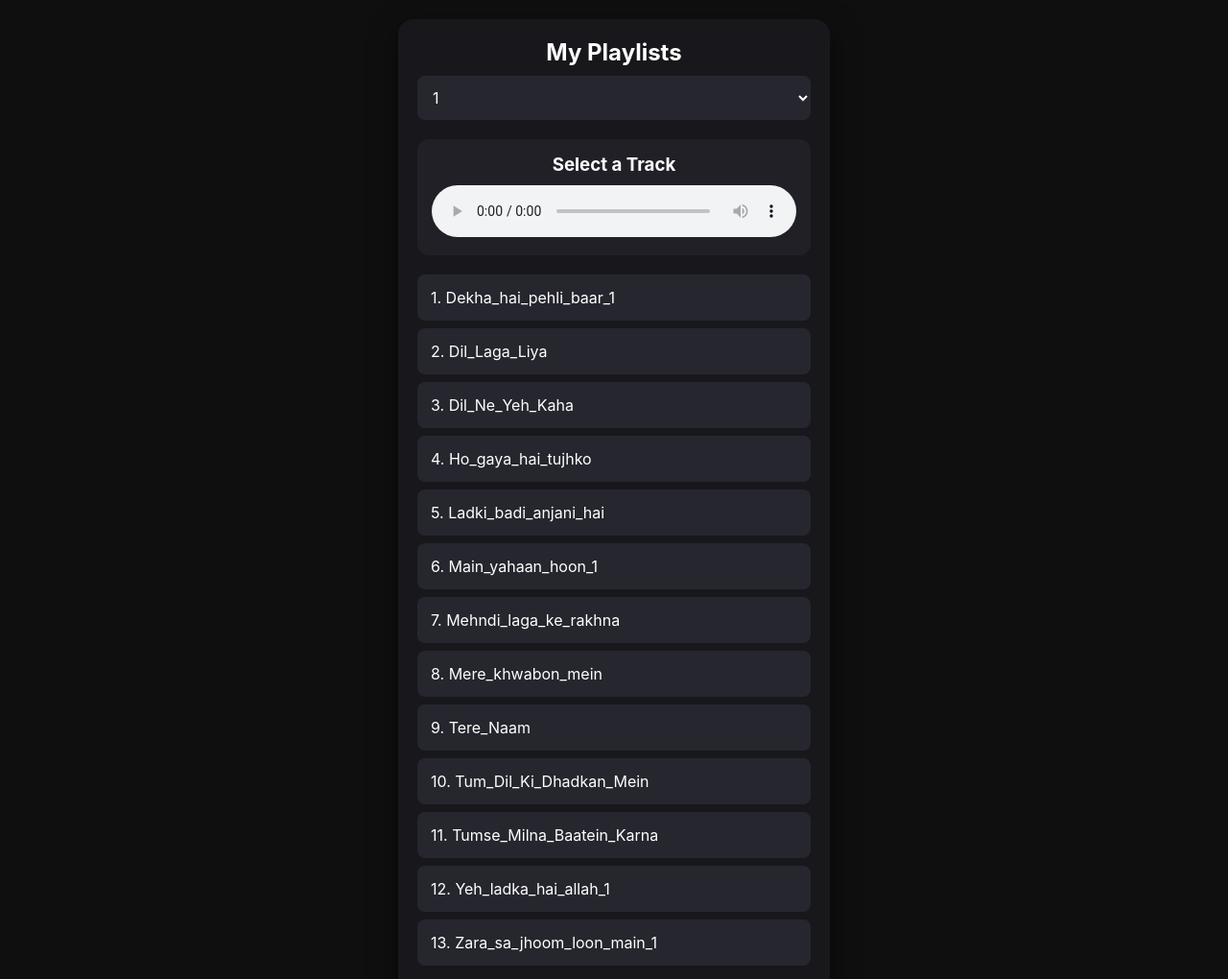
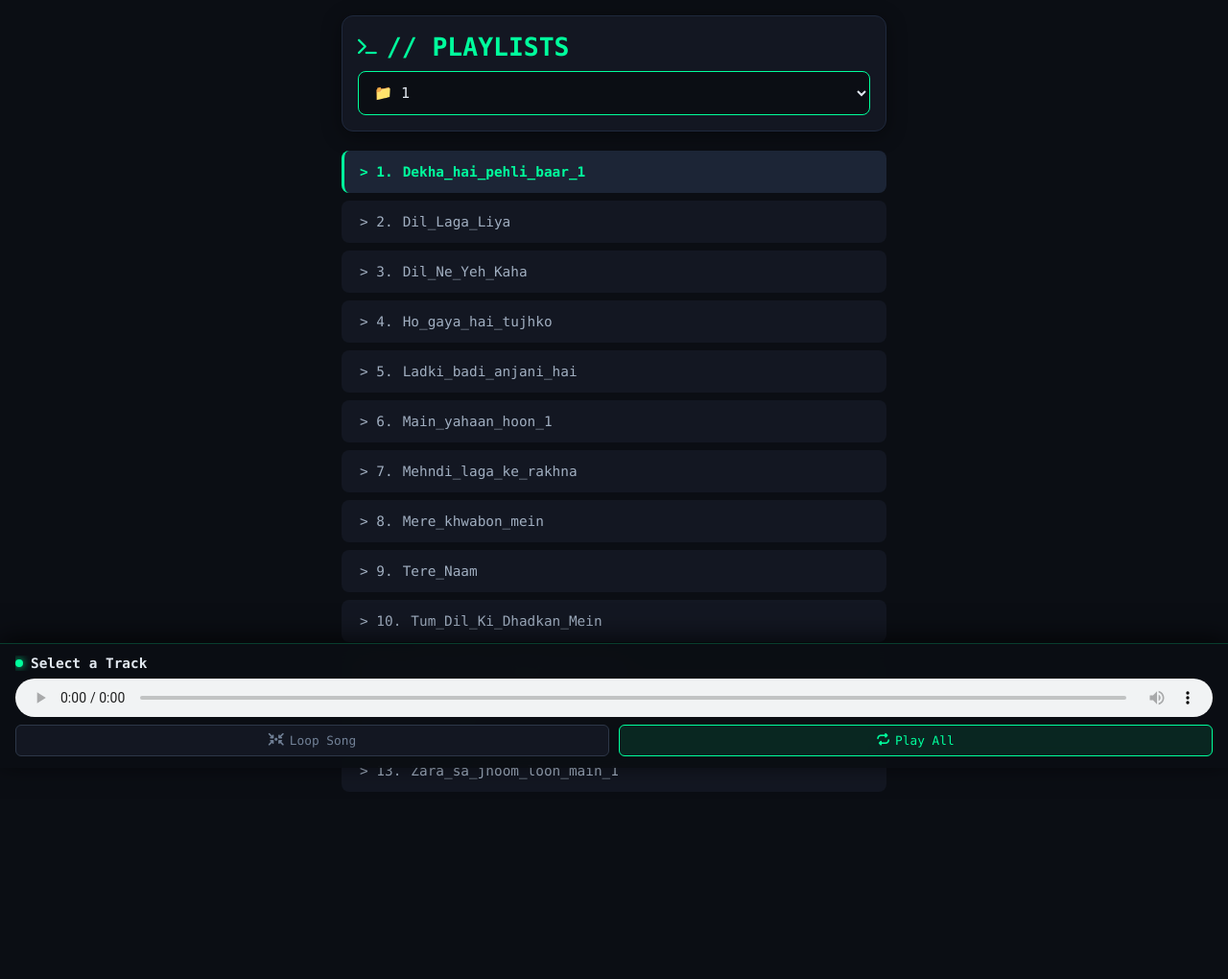
Before and after one commit to md-abdullah-ops/MusicPlayer, a plain HTML site: page index.html in a window 1280 px wide. Shown: the whole page at 96% size. Drawn offline with Linux system fonts and the light colour scheme.

Commit message:
2nd commit

```diff
--- a/app.js
+++ b/app.js
@@ -1,11 +1,17 @@
 let playlistData = [];
 let currentPlaylistIndex = 0;
 let currentTrackIndex = 0;
+
+// Loop modes: 'playlist' | 'track'
+let currentLoopMode = 'playlist';
 
 const selector = document.getElementById('playlist-selector');
 const trackList = document.getElementById('track-list');
 const audioPlayer = document.getElementById('audio-player');
 const currentTitle = document.getElementById('current-title');
+
+const btnLoopTrack = document.getElementById('btn-loop-track');
+const btnLoopPlaylist = document.getElementById('btn-loop-playlist');
 
 // Fetch playlists.json on load
 fetch('playlists.json')
@@ -19,20 +25,25 @@ fetch('playlists.json')
 function initApp() {
     // Populate Playlist Dropdown
     selector.innerHTML = playlistData.map((pl, idx) =>
-        `<option value="${idx}">${pl.name}</option>`
+        `<option value="${idx}">📁 ${pl.name}</option>`
     ).join('');
 
     renderPlaylist(0);
 
-    // Event Listeners
+    // Dropdown Change
     selector.addEventListener('change', (e) => {
         currentPlaylistIndex = parseInt(e.target.value, 10);
         renderPlaylist(currentPlaylistIndex);
     });
 
-    audioPlayer.addEventListener('ended', playNextTrack);
+    // Track ended logic
+    audioPlayer.addEventListener('ended', handleTrackEnded);
 
-    // Register Media Session API Action Handlers for Mobile Lock Screen / Notification Center
+    // Loop Mode Buttons
+    btnLoopTrack.addEventListener('click', () => setLoopMode('track'));
+    btnLoopPlaylist.addEventListener('click', () => setLoopMode('playlist'));
+
+    // Register Mobile Media Session API
     if ('mediaSession' in navigator) {
         navigator.mediaSession.setActionHandler('play', () => audioPlayer.play());
         navigator.mediaSession.setActionHandler('pause', () => audioPlayer.pause());
@@ -41,11 +52,22 @@ function initApp() {
     }
 }
 
+function setLoopMode(mode) {
+    currentLoopMode = mode;
+    if (mode === 'track') {
+        btnLoopTrack.classList.add('active');
+        btnLoopPlaylist.classList.remove('active');
+    } else {
+        btnLoopPlaylist.classList.add('active');
+        btnLoopTrack.classList.remove('active');
+    }
+}
+
 function renderPlaylist(index) {
     const playlist = playlistData[index];
     trackList.innerHTML = playlist.tracks.map((track, tIdx) => `
-        <li class="track-item" onclick="playTrack(${tIdx})">
-            ${tIdx + 1}. ${track.title}
+        <li class="track-item ${tIdx === currentTrackIndex ? 'active' : ''}" onclick="playTrack(${tIdx})">
+            <span>> ${tIdx + 1}.</span> ${track.title}
         </li>
     `).join('');
 }
@@ -62,12 +84,12 @@ function playTrack(tIdx) {
         items[tIdx].classList.add('active');
     }
 
-    // Update Player & Play
+    // Play Audio
     audioPlayer.src = track.file;
-    currentTitle.innerText = track.title;
-    audioPlayer.play().catch(err => console.log('Autoplay blocked or playback error:', err));
+    currentTitle.innerText = `${playlist.name} / ${track.title}`;
+    audioPlayer.play().catch(err => console.log('Playback blocked:', err));
 
-    // Update Native Mobile Controls
+    // Update Mobile Notification / Lockscreen
     if ('mediaSession' in navigator) {
         navigator.mediaSession.metadata = new MediaMetadata({
             title: track.title,
@@ -76,12 +98,22 @@ function playTrack(tIdx) {
     }
 }
 
+function handleTrackEnded() {
+    if (currentLoopMode === 'track') {
+        // Replay current song
+        playTrack(currentTrackIndex);
+    } else {
+        // Play Next in Playlist
+        playNextTrack();
+    }
+}
+
 function playNextTrack() {
     const currentPlaylist = playlistData[currentPlaylistIndex];
     if (currentTrackIndex + 1 < currentPlaylist.tracks.length) {
         playTrack(currentTrackIndex + 1);
     } else {
-        // Loop back to start of playlist
+        // Loop back to top of playlist
         playTrack(0);
     }
 }
--- a/index.html
+++ b/index.html
@@ -3,28 +3,48 @@
 <head>
     <meta charset="UTF-8">
     <meta name="viewport" content="width=device-width, initial-scale=1.0">
-    <title>Web Music Player</title>
+    <title>Dev Player</title>
     <link rel="stylesheet" href="style.css">
+    <link rel="stylesheet" href="https://cdnjs.cloudflare.com/ajax/libs/font-awesome/6.4.0/css/all.min.css">
 </head>
 <body>
 
     <div class="app-container">
-        <!-- Sidebar/Top Dropdown for Playlists -->
-        <header>
-            <h2>My Playlists</h2>
-            <select id="playlist-selector">
+        <!-- Header & Selector -->
+        <header class="dev-header">
+            <div class="logo-title">
+                <i class="fa-solid fa-terminal"></i>
+                <h2>// PLAYLISTS</h2>
+            </div>
+            <select id="playlist-selector" class="dev-select">
                 <!-- Dynamically populated via JS -->
             </select>
         </header>
 
-        <!-- Player Card -->
-        <main class="player">
-            <h3 id="current-title">Select a Track</h3>
-            <audio id="audio-player" controls></audio>
+        <!-- Tracklist Section -->
+        <main class="content-area">
+            <ul id="track-list" class="track-list"></ul>
         </main>
 
-        <!-- Tracklist UI -->
-        <ul id="track-list" class="track-list"></ul>
+        <!-- Sticky Bottom Player -->
+        <footer class="sticky-player">
+            <div class="player-info">
+                <span class="status-dot"></span>
+                <h3 id="current-title">Select a Track</h3>
+            </div>
+
+            <audio id="audio-player" controls class="full-audio-player"></audio>
+
+            <!-- Playback Mode Toggles -->
+            <div class="mode-controls">
+                <button id="btn-loop-track" class="mode-btn" title="Loop Current Song">
+                    <i class="fa-solid fa-arrows-to-circle"></i> Loop Song
+                </button>
+                <button id="btn-loop-playlist" class="mode-btn active" title="Play Playlist Continuously">
+                    <i class="fa-solid fa-repeat"></i> Play All
+                </button>
+            </div>
+        </footer>
     </div>
 
     <script src="app.js"></script>
--- a/style.css
+++ b/style.css
@@ -1,10 +1,162 @@
-* { box-sizing: border-box; margin: 0; padding: 0; font-family: -apple-system, BlinkMacSystemFont, sans-serif; }
-body { background-color: #0f0f10; color: #fff; padding: 20px; display: flex; justify-content: center; }
-.app-container { width: 100%; max-width: 450px; background: #18181c; padding: 20px; border-radius: 16px; box-shadow: 0 10px 30px rgba(0,0,0,0.5); }
-header { margin-bottom: 20px; text-align: center; }
-select { width: 100%; padding: 12px; background: #26262e; color: #fff; border: none; border-radius: 8px; font-size: 16px; margin-top: 10px; outline: none; }
-.player { text-align: center; background: #202026; padding: 15px; border-radius: 12px; margin-bottom: 20px; }
-audio { width: 100%; margin-top: 10px; }
-.track-list { list-style: none; }
-.track-item { padding: 14px; background: #26262e; border-radius: 8px; margin-bottom: 8px; cursor: pointer; transition: 0.2s; }
-.track-item:hover, .track-item.active { background: #007aff; font-weight: bold; }
+* {
+    box-sizing: border-box;
+    margin: 0;
+    padding: 0;
+    font-family: 'Fira Code', Consolas, Monaco, 'Courier New', monospace;
+}
+
+body {
+    background-color: #0b0e14;
+    color: #00ff9d;
+    display: flex;
+    justify-content: center;
+    min-height: 100vh;
+    padding-bottom: 160px; /* Leave room for fixed bottom player */
+}
+
+.app-container {
+    width: 100%;
+    max-width: 600px;
+    padding: 16px;
+}
+
+/* Header Styling */
+.dev-header {
+    margin-bottom: 20px;
+    background: #131722;
+    padding: 16px;
+    border-radius: 12px;
+    border: 1px solid #1f293d;
+    box-shadow: 0 4px 20px rgba(0, 0, 0, 0.4);
+}
+
+.logo-title {
+    display: flex;
+    align-items: center;
+    gap: 10px;
+    font-size: 1.1rem;
+    color: #00ff9d;
+    margin-bottom: 10px;
+}
+
+.dev-select {
+    width: 100%;
+    padding: 12px;
+    background: #0b0e14;
+    color: #e2e8f0;
+    border: 1px solid #00ff9d;
+    border-radius: 8px;
+    font-size: 0.95rem;
+    outline: none;
+    cursor: pointer;
+}
+
+/* Track List Styling */
+.track-list {
+    list-style: none;
+}
+
+.track-item {
+    padding: 14px 16px;
+    background: #131722;
+    color: #a0aec0;
+    border-radius: 8px;
+    margin-bottom: 8px;
+    cursor: pointer;
+    border-left: 3px solid transparent;
+    transition: all 0.2s ease;
+    font-size: 0.9rem;
+    display: flex;
+    align-items: center;
+    gap: 10px;
+}
+
+.track-item:hover {
+    background: #1a202c;
+    color: #fff;
+}
+
+.track-item.active {
+    background: #1c2536;
+    color: #00ff9d;
+    border-left: 3px solid #00ff9d;
+    font-weight: bold;
+}
+
+/* Sticky Bottom Player */
+.sticky-player {
+    position: fixed;
+    bottom: 0;
+    left: 0;
+    right: 0;
+    background: rgba(11, 14, 20, 0.95);
+    backdrop-filter: blur(12px);
+    border-top: 1px solid #00ff9d33;
+    padding: 12px 16px;
+    box-shadow: 0 -5px 25px rgba(0, 0, 0, 0.7);
+    display: flex;
+    flex-direction: column;
+    gap: 8px;
+    z-index: 1000;
+}
+
+.player-info {
+    display: flex;
+    align-items: center;
+    gap: 8px;
+    overflow: hidden;
+}
+
+.status-dot {
+    width: 8px;
+    height: 8px;
+    background-color: #00ff9d;
+    border-radius: 50%;
+    box-shadow: 0 0 8px #00ff9d;
+    flex-shrink: 0;
+}
+
+#current-title {
+    font-size: 0.9rem;
+    color: #e2e8f0;
+    white-space: nowrap;
+    overflow: hidden;
+    text-overflow: ellipsis;
+}
+
+/* Full Width Audio Bar */
+.full-audio-player {
+    width: 100%;
+    height: 40px;
+    outline: none;
+    accent-color: #00ff9d;
+}
+
+/* Custom Mode Toggles */
+.mode-controls {
+    display: flex;
+    gap: 10px;
+    justify-content: space-between;
+}
+
+.mode-btn {
+    flex: 1;
+    padding: 8px 12px;
+    background: #131722;
+    color: #718096;
+    border: 1px solid #2d3748;
+    border-radius: 6px;
+    font-size: 0.8rem;
+    cursor: pointer;
+    transition: all 0.2s ease;
+    display: flex;
+    align-items: center;
+    justify-content: center;
+    gap: 6px;
+}
+
+.mode-btn.active {
+    background: #00ff9d1a;
+    color: #00ff9d;
+    border-color: #00ff9d;
+}
```
